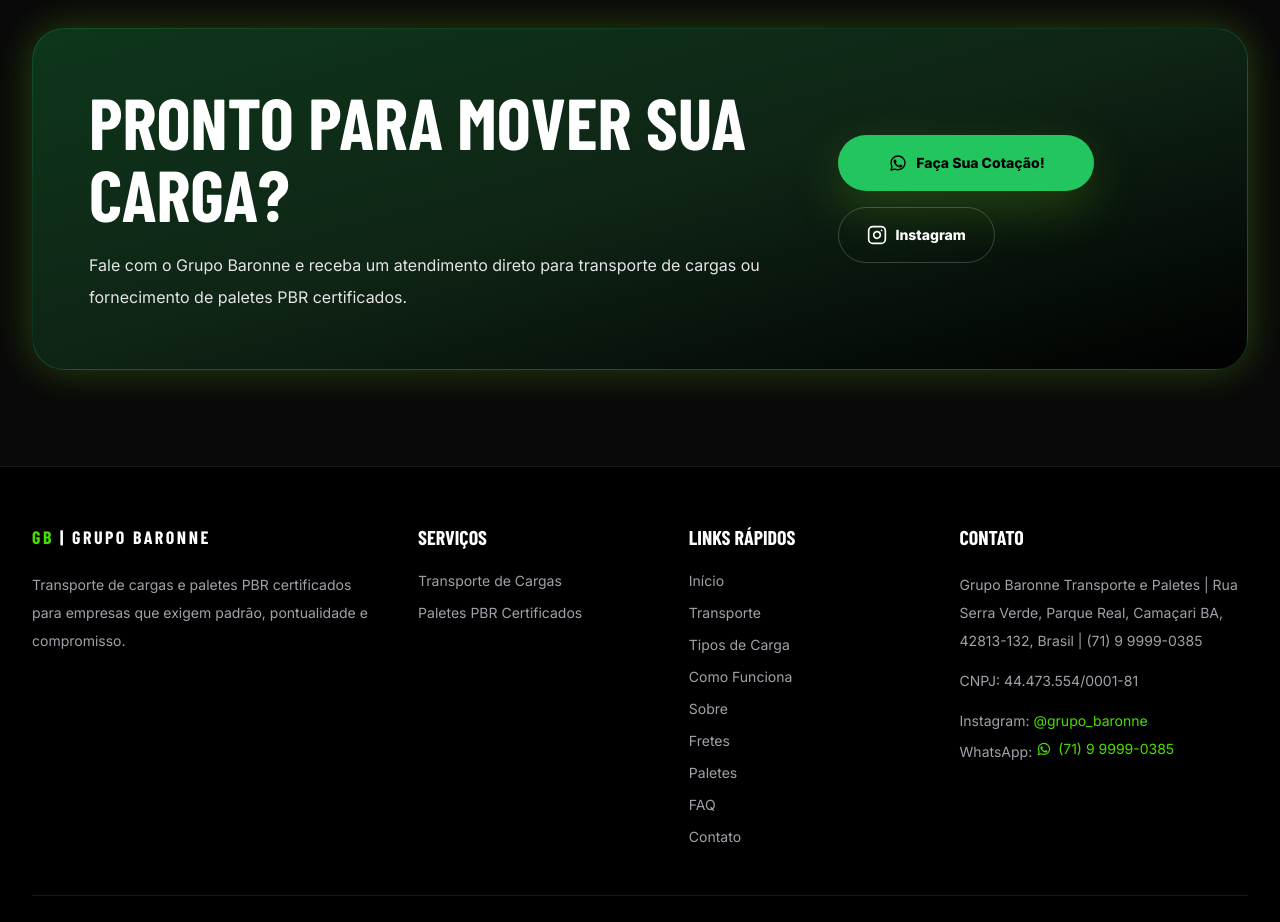
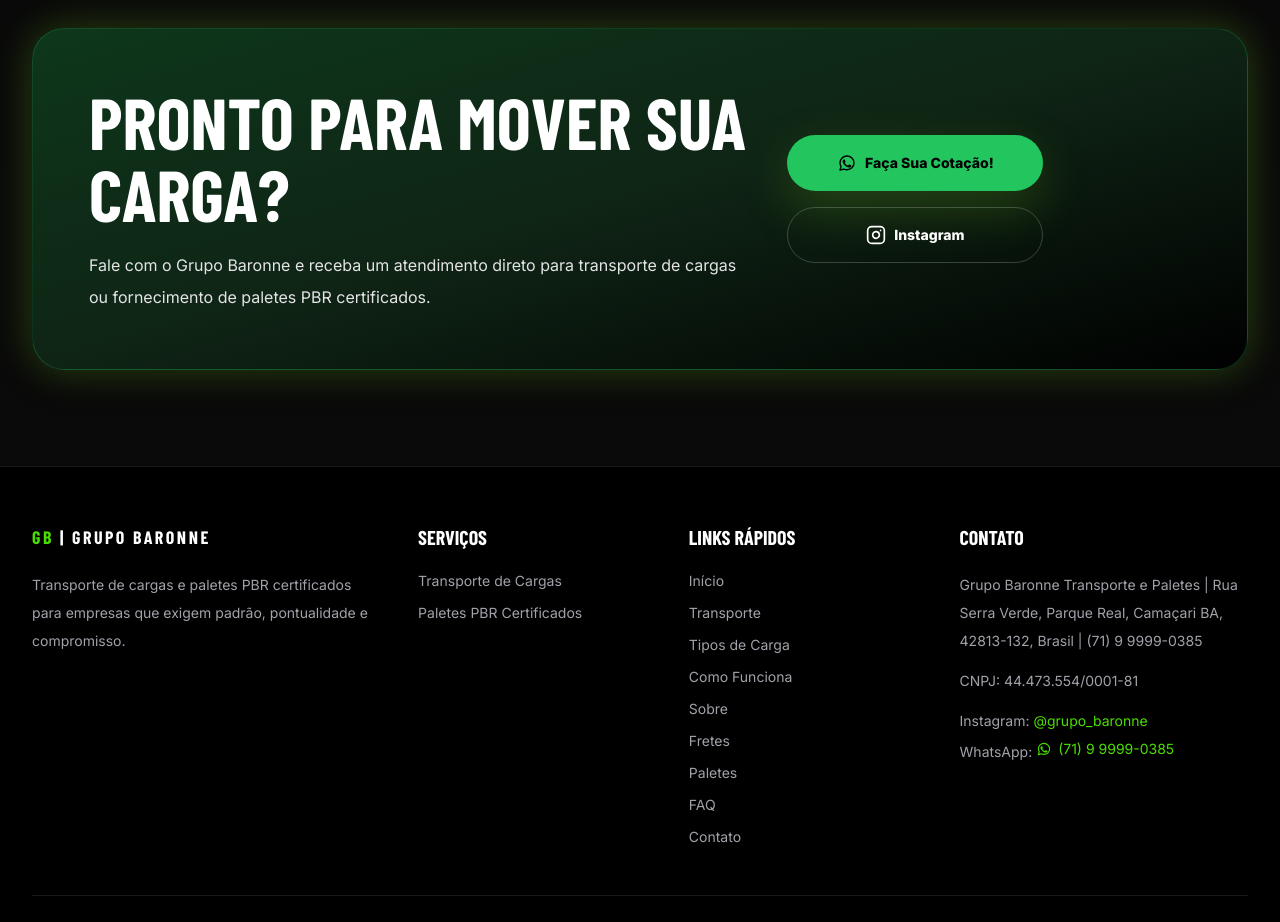
Before and after one commit to asafe750/GRUPO-BARONNE, a Next.js app: page / in a window 1280 px wide. Shown: the part 6320-7242 px from the top of the page. Built offline with nearby package versions, Linux system fonts and the light colour scheme; a web font is replaced by a local one.

Commit message:
Match Instagram and WhatsApp CTA sizes

```diff
--- a/components/CTASection.tsx
+++ b/components/CTASection.tsx
@@ -34,12 +34,12 @@
               fornecimento de paletes PBR certificados.
             </p>
           </div>
-          <div className="flex flex-col gap-4 sm:flex-row sm:flex-wrap lg:flex-col lg:items-start xl:flex-row xl:items-center">
+          <div className="flex w-full flex-col gap-4 sm:w-auto sm:flex-row sm:flex-wrap lg:flex-col lg:items-start xl:flex-row xl:items-center">
             <a
               href={WHATSAPP.general}
               target="_blank"
               rel="noreferrer"
-              className="inline-flex min-h-14 w-full items-center justify-center gap-2 rounded-full bg-brand-green px-6 text-sm font-extrabold text-black shadow-[0_18px_50px_rgba(126,211,33,0.22)] transition hover:bg-brand-interactive sm:w-auto sm:min-w-[16rem] sm:whitespace-nowrap"
+              className="inline-flex min-h-14 w-full items-center justify-center gap-2 rounded-full bg-brand-green px-6 text-sm font-extrabold text-black shadow-[0_18px_50px_rgba(126,211,33,0.22)] transition hover:bg-brand-interactive sm:w-64 sm:whitespace-nowrap"
             >
               <WhatsAppIcon className="h-5 w-5 shrink-0" />
               Faça Sua Cotação!
@@ -48,7 +48,7 @@
               href={COMPANY.instagramUrl}
               target="_blank"
               rel="noreferrer"
-              className="inline-flex min-h-14 w-full items-center justify-center gap-2 rounded-full border border-white/20 px-7 text-sm font-extrabold text-white transition hover:border-brand-interactive hover:text-brand-interactive sm:w-auto"
+              className="inline-flex min-h-14 w-full items-center justify-center gap-2 rounded-full border border-white/20 px-7 text-sm font-extrabold text-white transition hover:border-brand-interactive hover:text-brand-interactive sm:w-64"
             >
               <Instagram aria-hidden="true" size={20} />
               Instagram
```
